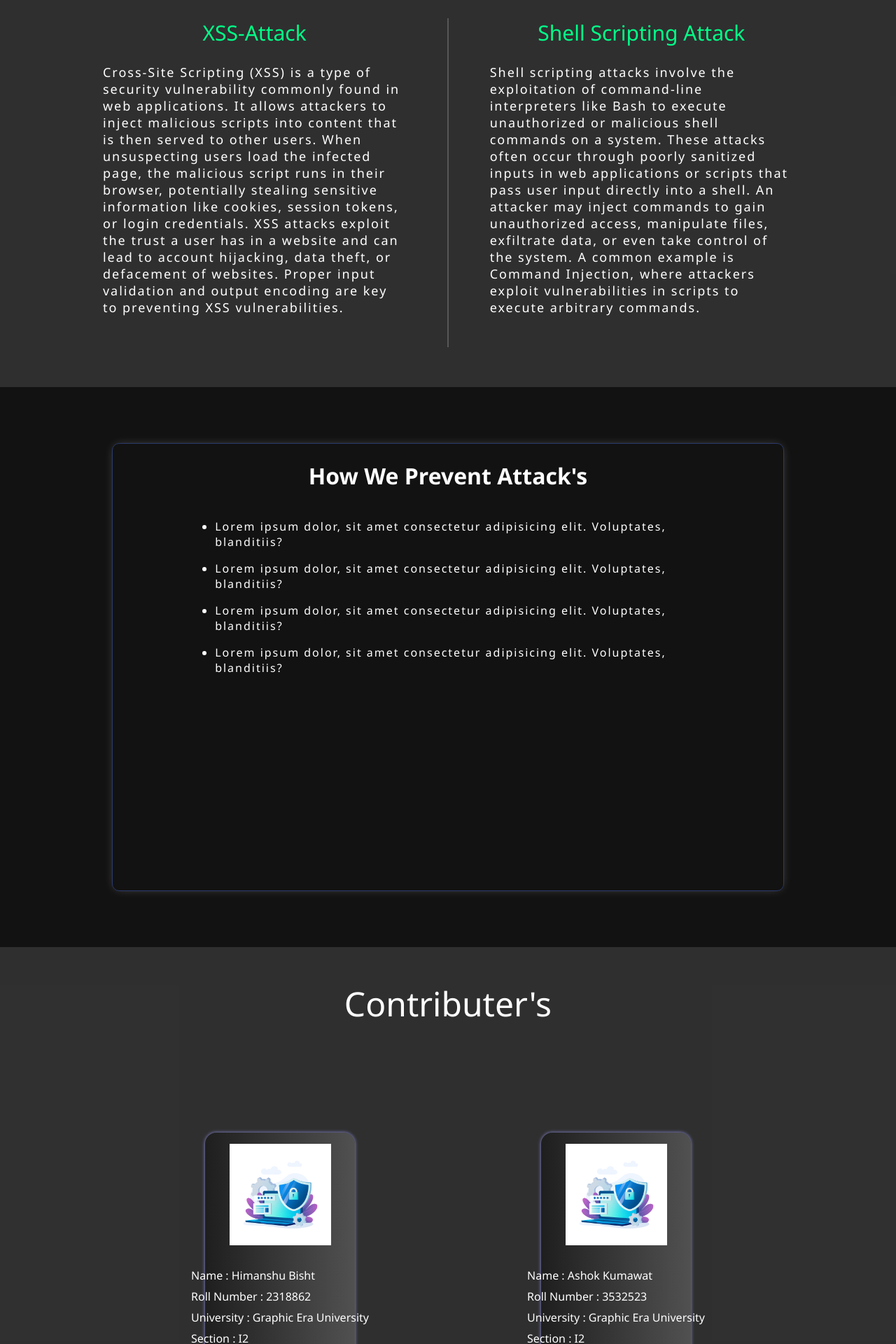
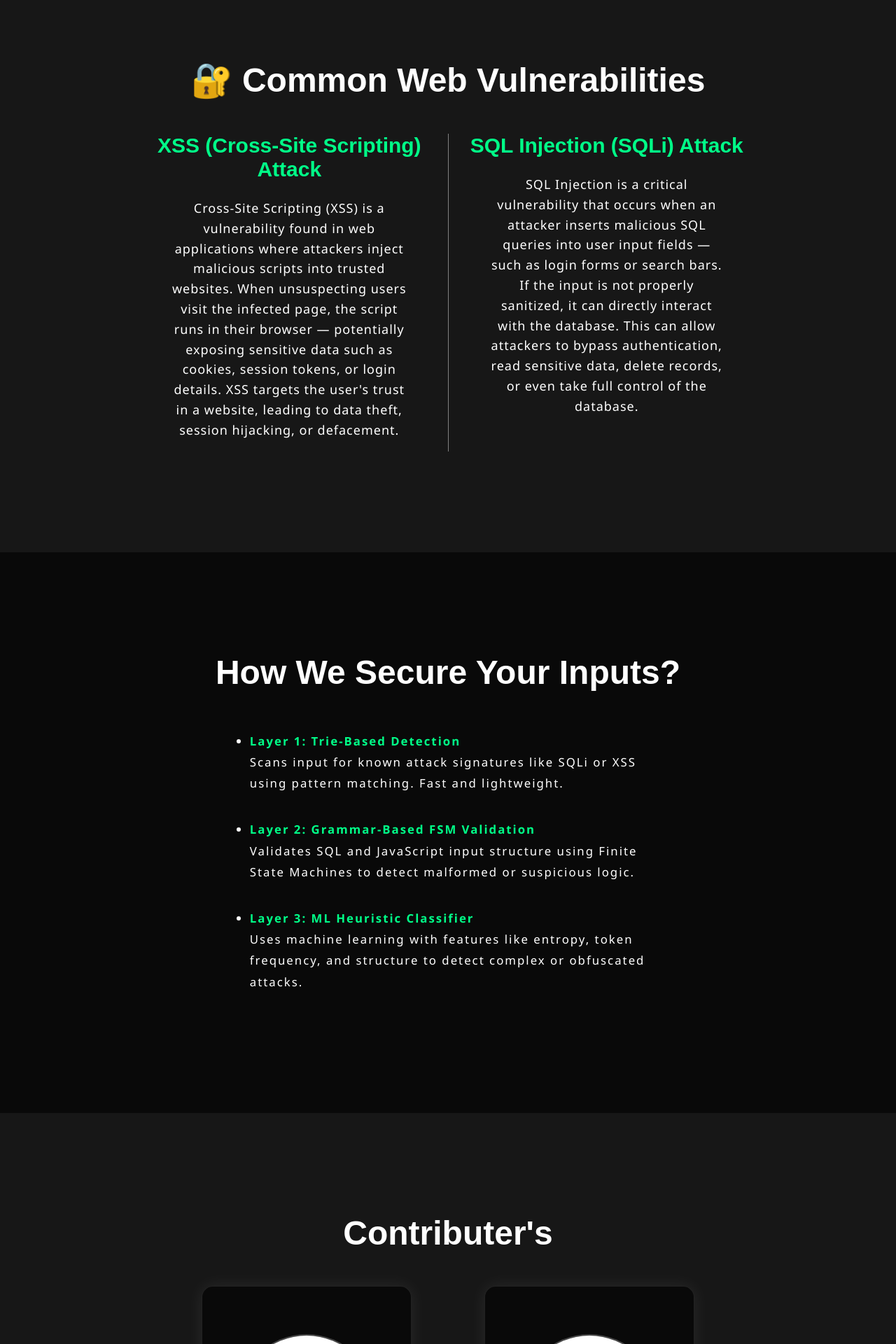
Before and after one commit to ashokkmt/graphx_pbl, a React (Vite) app in the folder client/: page / in a window 1280 px wide. Shown: the part 880-2800 px from the top of the page at 70% size. Built offline with nearby package versions, Linux system fonts and the light colour scheme.

Commit message:
redesigned home page

```diff
--- a/client/HomeData.json
+++ b/client/HomeData.json
@@ -3,7 +3,7 @@
         "imgURL" : "/public/images/NoNeed/6538623.jpg",
         "Name" : "Himanshu Bisht",
         "Roll_Number" : "2318862",
-        "University" : "Graphic Era University",
+        "University" : "Graphic Era Hill University",
         "Section" : "I2"
     },
 
@@ -11,7 +11,21 @@
         "imgURL" : "/public/images/NoNeed/6538623.jpg",
         "Name" : "Ashok Kumawat",
         "Roll_Number" : "3532523",
-        "University" : "Graphic Era University",
+        "University" : "Graphic Era Hill University",
+        "Section" : "I2"
+    },
+    {
+        "imgURL" : "/public/images/NoNeed/6538623.jpg",
+        "Name" : "Ashok Kumawat",
+        "Roll_Number" : "3532523",
+        "University" : "Graphic Era Hill University",
+        "Section" : "I2"
+    },
+    {
+        "imgURL" : "/public/images/NoNeed/6538623.jpg",
+        "Name" : "Ashok Kumawat",
+        "Roll_Number" : "3532523",
+        "University" : "Graphic Era Hill University",
         "Section" : "I2"
     }
 
--- a/client/src/components/Home.jsx
+++ b/client/src/components/Home.jsx
@@ -21,18 +21,20 @@ export default function Home() {
 
         <div className="about-Attack">
 
-          <h1>Attacks</h1>
+          <h1>🔐 Common Web Vulnerabilities</h1>
           <div className="context-attack">
             <div className="attack-1">
-              <h1>XSS-Attack</h1>
-              <p>Cross-Site Scripting (XSS) is a type of security vulnerability commonly found in web applications. It allows attackers to inject malicious scripts into content that is then served to other users. When unsuspecting users load the infected page, the malicious script runs in their browser, potentially stealing sensitive information like cookies, session tokens, or login credentials. XSS attacks exploit the trust a user has in a website and can lead to account hijacking, data theft, or defacement of websites. Proper input validation and output encoding are key to preventing XSS vulnerabilities.</p>
+              <h1>XSS (Cross-Site Scripting) Attack</h1>
+              <p>Cross-Site Scripting (XSS) is a vulnerability found in web applications where attackers inject malicious scripts into trusted websites. When unsuspecting users visit the infected page, the script runs in their browser — potentially exposing sensitive data such as cookies, session tokens, or login details.
+                XSS targets the user's trust in a website, leading to data theft, session hijacking, or defacement.</p>
             </div>
 
             <div className='diffline'></div>
 
             <div className="attack-2">
-              <h1>Shell Scripting Attack</h1>
-              <p>Shell scripting attacks involve the exploitation of command-line interpreters like Bash to execute unauthorized or malicious shell commands on a system. These attacks often occur through poorly sanitized inputs in web applications or scripts that pass user input directly into a shell. An attacker may inject commands to gain unauthorized access, manipulate files, exfiltrate data, or even take control of the system. A common example is Command Injection, where attackers exploit vulnerabilities in scripts to execute arbitrary commands.</p>
+              <h1>SQL Injection (SQLi) Attack</h1>
+              <p>SQL Injection is a critical vulnerability that occurs when an attacker inserts malicious SQL queries into user input fields — such as login forms or search bars. If the input is not properly sanitized, it can directly interact with the database.
+                This can allow attackers to bypass authentication, read sensitive data, delete records, or even take full control of the database.</p>
             </div>
           </div>
 
@@ -40,23 +42,19 @@ export default function Home() {
 
         <div className='prevent-box'>
           <div className='prevent-content'>
-            <h1>How We Prevent Attack's</h1>
-            <ul>
+            <h1>How We Secure Your Inputs?</h1>
+            <ul class="protection-list">
               <li>
-                Lorem ipsum dolor, sit amet consectetur adipisicing elit. Voluptates, blanditiis?
-
+                <strong>Layer 1: Trie-Based Detection</strong><br />
+                Scans input for known attack signatures like SQLi or XSS using pattern matching. Fast and lightweight.
               </li>
               <li>
-                Lorem ipsum dolor, sit amet consectetur adipisicing elit. Voluptates, blanditiis?
-
+                <strong>Layer 2: Grammar-Based FSM Validation</strong><br />
+                Validates SQL and JavaScript input structure using Finite State Machines to detect malformed or suspicious logic.
               </li>
               <li>
-                Lorem ipsum dolor, sit amet consectetur adipisicing elit. Voluptates, blanditiis?
-
-              </li>
-              <li>
-                Lorem ipsum dolor, sit amet consectetur adipisicing elit. Voluptates, blanditiis?
-
+                <strong>Layer 3: ML Heuristic Classifier</strong><br />
+                Uses machine learning with features like entropy, token frequency, and structure to detect complex or obfuscated attacks.
               </li>
             </ul>
           </div>
@@ -65,32 +63,27 @@ export default function Home() {
 
         <div className="user-card">
 
+          <div className="user-content">
             <h1>Contributer's</h1>
-
             <div className="card-box">
-
-
-            {/* Add Kr lena isme Dynamiclly contributers ke naaam ok  */}
               {
                 HomeData.map((data, i) => {
                   return (
                     <div className="card">
                       <img src={data.imgURL} alt="img_load" />
                       <div className="data-box">
-                      <div className='abt-box'>Name : {data.Name}</div>
-                      <div className='abt-box'>Roll Number : {data.Roll_Number}</div>
-                      <div className='abt-box'>University : {data.University}</div>
-                      <div className='abt-box'>Section : {data.Section}</div>
+                        <div className='abt-box'>{data.Name}</div>
+                        {/* <div className='abt-box'>{data.Roll_Number}</div> */}
+                        <div className='abt-box'>{data.University}</div>
+                        <div className='abt-box'>Section: {data.Section}</div>
                       </div>
                     </div>
                   )
                 })
               }
-
             </div>
-
           </div>
-
+        </div>
       </main>
     </>
   )
--- a/client/src/styles/Home.css
+++ b/client/src/styles/Home.css
@@ -9,11 +9,11 @@ body {
 }
 
 .sub-main {
-  min-height: 90vh;
+  min-height: 95vh;
   display: flex;
   align-items: center;
   justify-content: center;
-  background-color: #121212;
+  background-color: #090909;
 }
 
 .home-conatiner {
@@ -21,7 +21,7 @@ body {
   height: 50vh;
   display: flex;
   align-items: center;
-  padding: 0 10rem;
+  padding: 0 16rem;
   justify-content: space-between;
   /* border: 1px solid red; */
 }
@@ -46,10 +46,15 @@ body {
 
 .title h1 {
   font-size: xxx-large;
+  font-family: 'Poppins', sans-serif;
+  font-weight: 600;
 }
 
 .title p {
   font-size: x-large;
+  font-family: 'Roboto', sans-serif;
+  font-weight: 400;
+  padding: 0px 5px;
 }
 
 .movementtext {
@@ -61,28 +66,40 @@ body {
   display: flex;
   flex-direction: column;
   align-items: center;
-  gap: 1rem;
-  background: #3d3d3dc7;
-  padding: 2rem 2rem;
-  height: 80vh;
+  gap: 3em;
+  background: #171717;
+  padding: 9rem 12rem;
 }
 
 .about-Attack>h1 {
   font-size: xxx-large;
   font-weight: 500;
+  font-family: 'Poppins', sans-serif;
+  font-weight: 600;
 }
 
 .context-attack {
-  width: 90%;
-  height: 90%;
+  display: flex;
+  align-items: stretch;
+  justify-content: center;
   display: grid;
   grid-template-columns: 1fr 1px 1fr;
   gap: 5px;
 }
 
 .diffline {
-  border: 1px solid #93939366;
-  height: 95%;
+  width: 1.5px;
+  background-color: gray;
+}
+
+@media (max-width: 768px) {
+  .context-attack {
+    flex-direction: column;
+  }
+
+  .diffline {
+    display: none;
+  }
 }
 
 .attack-1,
@@ -91,120 +108,159 @@ body {
   flex-direction: column;
   gap: 1.5em;
   align-items: center;
+  padding: 0em 0px 1em 0px;
 
   >h1 {
     font-size: 30px;
     font-weight: 500;
     color: #00ff88;
+    font-family: 'Poppins', sans-serif;
+    font-weight: 600;
+    text-align: center;
   }
 }
 
 .attack-1 p,
 .attack-2 p {
-  width: 80%;
-  height: 75%;
+  width: 85%;
   font-size: large;
-  letter-spacing: 2px;
+  letter-spacing: 1px;
+  line-height: 1.6;
   overflow-y: scroll;
   scrollbar-width: none;
+  padding: 0px 1em;
+  text-align: center;
 }
 
 
-.prevent-box{
-  background-color: #121212;
-  height: 100vh;
-  /* border: 1px solid red; */
+.prevent-box {
+  background-color: #090909;
   display: flex;
   justify-content: center;
   align-items: center;
+  padding: 9em 16em;
 }
 
-.prevent-content{
-  width: 75%;
-  height: 80%;
-  border: 1px solid #2a396a;
+.prevent-content {
   display: flex;
   flex-direction: column;
-  gap: 1rem;
+  gap: 3rem;
   align-items: center;
-  padding: 1.5rem .2rem;
-  box-shadow: 0px 0px 15px -5px #c0c0c075;
-  border-radius: 10px ;
 }
 
-.prevent-box ul{
+.prevent-content h1 {
+  font-size: xxx-large;
+  font-weight: 500;
+  font-family: 'Poppins', sans-serif;
+  font-weight: 600;
+}
+
+.prevent-box ul {
   list-style: disc;
-  padding: 1rem 1.5rem;
+  padding: 0px 1.5rem;
   height: 100%;
   letter-spacing: 2px;
-  width: 75%;
+  width: 80%;
   overflow-y: scroll;
   scroll-behavior: smooth;
   scrollbar-width: thin;
   scrollbar-color: rgb(255 255 255 / 9%) #1a1a1a00;
 }
 
-.prevent-box li{
+.prevent-box li {
   padding: .5rem 0;
 }
 
-.user-card{
-  background: #3d3d3dc7;
-  width: 100%;
-  height: 90vh;
-  padding: 3rem 5rem;
+.protection-list {
+  max-width: 800px;
+  margin: 0 auto;
+  text-align: left;
+  list-style-type: disc;
+  padding-left: 20px;
+  line-height: 1.8;
 }
 
-.user-card h1{
+.protection-list li {
+  margin-bottom: 20px;
+  font-size: 1.05rem;
+}
+
+.protection-list strong {
+  color: #00ff88;
+}
+
+.user-card {
+  background: #171717;
+  padding: 9rem 16rem;
+}
+
+.user-card h1 {
   text-align: center;
   font-size: xxx-large;
   font-weight: 500;
 }
 
-.card-box{
+.user-content {
   display: flex;
-  gap: 2rem;
-  justify-content: space-around;
+  flex-direction: column;
+  gap: 3rem;
   align-items: center;
-  height: 100%;
-  padding: 2rem 6rem;
-  overflow-x: scroll;
-  scrollbar-width: none;
-  scroll-behavior: smooth;
 }
 
-.card{
-  cursor: pointer;
-  width: 23%;
+.user-content h1 {
+  font-size: xxx-large;
+  font-weight: 500;
+  font-family: 'Poppins', sans-serif;
+  font-weight: 600;
+}
+
+.card-box {
+  display: flex;
+  flex-wrap: wrap;
+  justify-content: space-around;
+  gap: 40px;
+}
+
+.card {
+  background-color: #090909;
+  border: 1px solid rgba(255, 255, 255, 0.1);
+  border-radius: 16px;
+  box-shadow: 0 0 25px rgba(255, 255, 255, 0.08);
+  overflow: hidden;
+  transition: transform 0.3s ease, box-shadow 0.3s ease;
   display: flex;
   flex-direction: column;
   align-items: center;
-  gap: 2rem;
-  padding: 1rem;
-  border-radius: 1rem;
-  box-shadow: 0px 0px 5px 0px #8f8fe1;
-  background: linear-gradient(to right, #00000059, #6666669c);
-  transition: transform  .3s ease-in-out,box-shadow .3s ease-in-out;
+  padding: 3em 2em;
 }
 
-.card:hover{
-  transform: scale(1.01) translateY(-5px);
-  box-shadow: 0px 0px 10px 1px #8f8fe1;
+
+.card:hover {
+  box-shadow: 0 0 35px rgba(255, 255, 255, 0.2);
 }
 
-.data-box{
+
+.data-box {
   display: flex;
   flex-direction: column;
   gap: .5rem;
-}
-
-.card img{
-  width: 150px;
-  height: 145px;
-  object-fit: contain;
+  padding: 20px;
+  text-align: center;
+  color: #ffffff;
+  font-family: 'Segoe UI', Tahoma, Geneva, Verdana, sans-serif;
 }
 
 
-.abt-box{
+.card img {
+  width: 200px;
+  height: 200px;
+  border-radius: 50%;
+  margin-top: 20px;
+  object-fit: cover;
+  border: 2px solid #ffffff22;
+  background-color: #2b2b2b;
+}
+
+.abt-box {
   text-wrap: nowrap;
 }
--- a/client/src/styles/Navebar.css
+++ b/client/src/styles/Navebar.css
@@ -3,9 +3,9 @@
   display: flex;
   justify-content: space-between;
   align-items: center;
-  padding: 20px 50px;
+  padding: 15px 16em;
   /* background: #19171780; */
-  background: #121212;
+  background: #090909;
   /* box-shadow: 0 4px 20px rgba(0, 0, 0, 0.3); */
   box-shadow: 0 4px 20px #51515147;
   position: sticky;
```
Also changed, not shown: client/src/styles/Footer.css (+5 -4 lines). Lines whose indentation alone changed are shown as unchanged.
